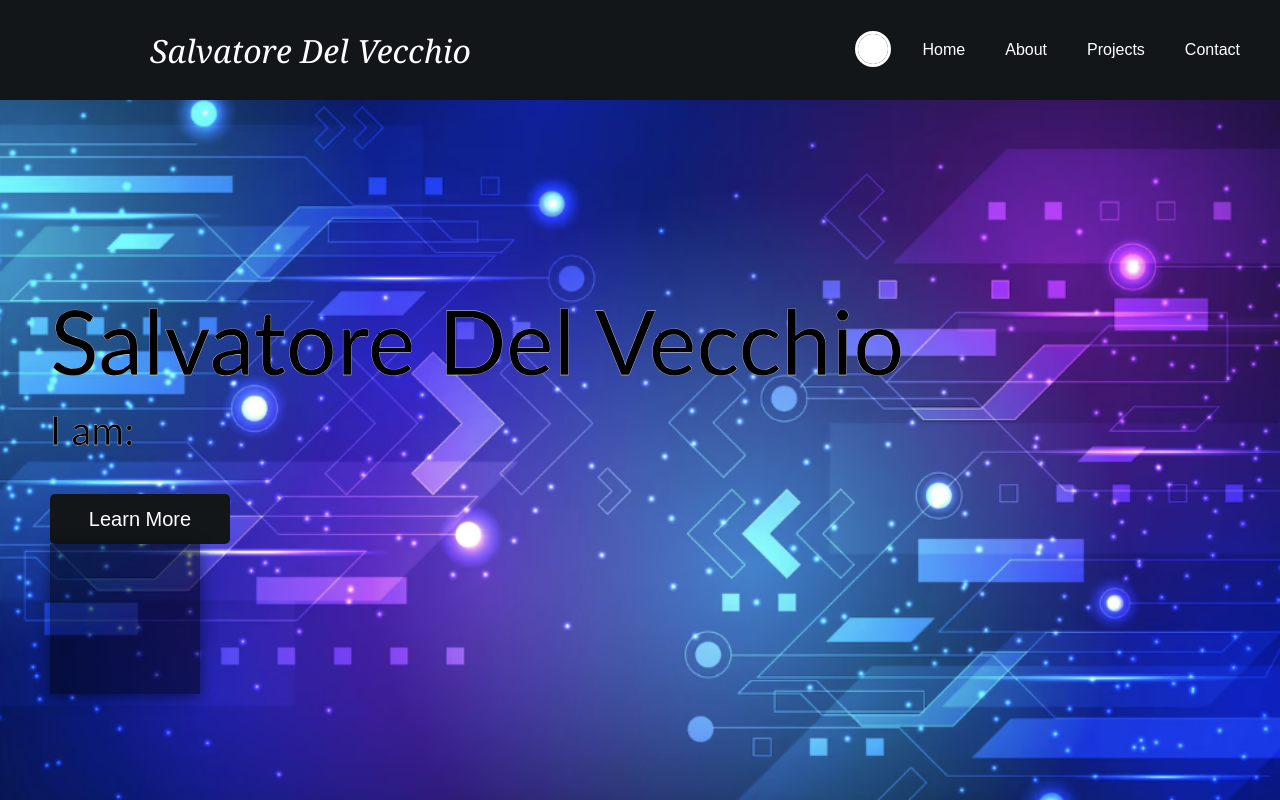
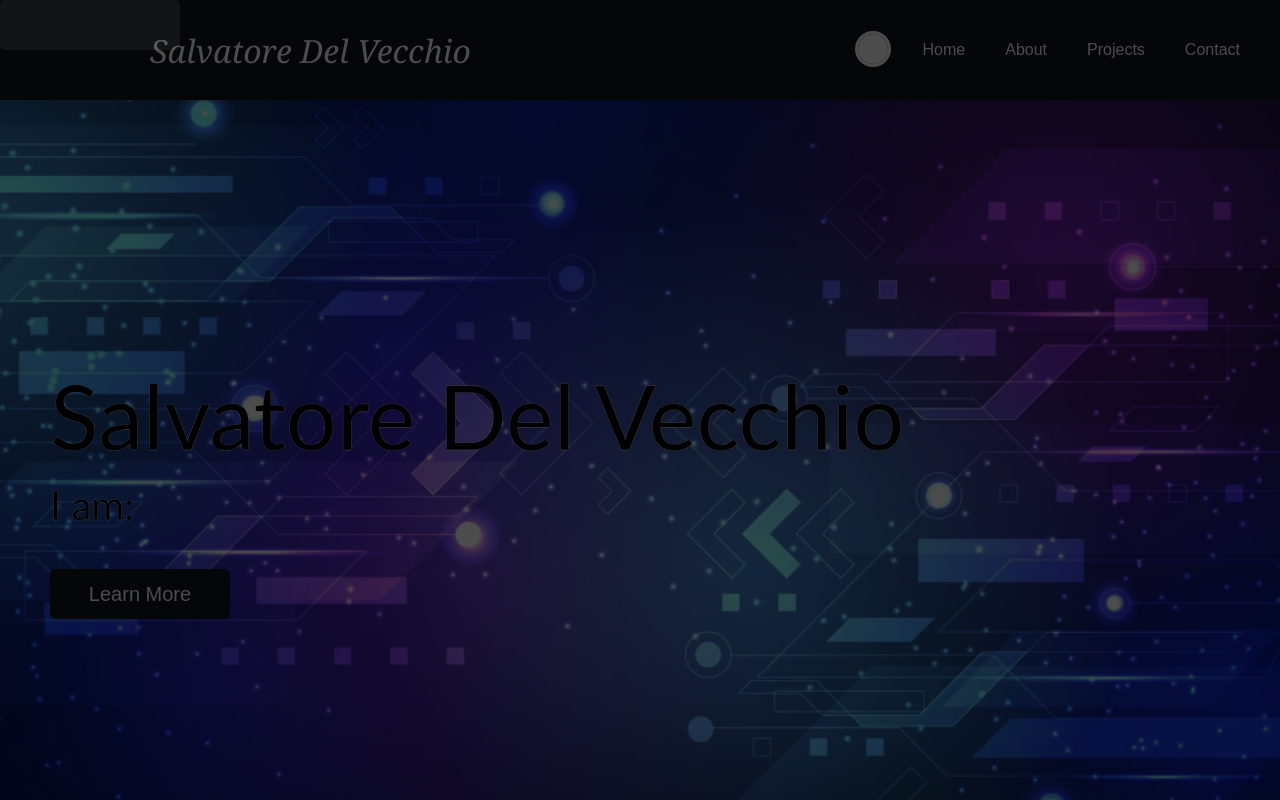
Before and after one commit to saldelv/Portfolio-Website, a React (Create React App) app: page / in a window 1280 px wide. Both pictures are taken after a click on the button "Learn More". Shown: the top 800 px of the page. Built offline with nearby package versions, Linux system fonts and the light colour scheme.

Commit message:
Menu popup and exit button

```diff
--- a/src/pages/Home.js
+++ b/src/pages/Home.js
@@ -20,7 +20,9 @@ function Home() {
                 </p>
                 <button onClick={() => setOpen(!open)}>Learn More</button>
                 <div className = "menu">
+                    <button className="exit" onClick={() => setOpen(!open)}>
 
+                    </button>
                 </div>
            </div>
         </div>
--- a/src/styles/Home.css
+++ b/src/styles/Home.css
@@ -62,11 +62,16 @@
 }
 
 .menu {
-    width: 150px;
-    height: 150px;
+    position: fixed;
+    inset: 0rem 0rem 0rem 0rem;
+    justify-content: center;
+    align-items: center;
     background-color: black;
-    opacity: 0.5;
-    box-shadow: 0px 3px 15px black;
+    opacity: 0.7;
+}
+
+.menu .exit {
+    inset: 2rem, 2rem, 2rem, 2rem;
 }
 
 #open .menu {
```
